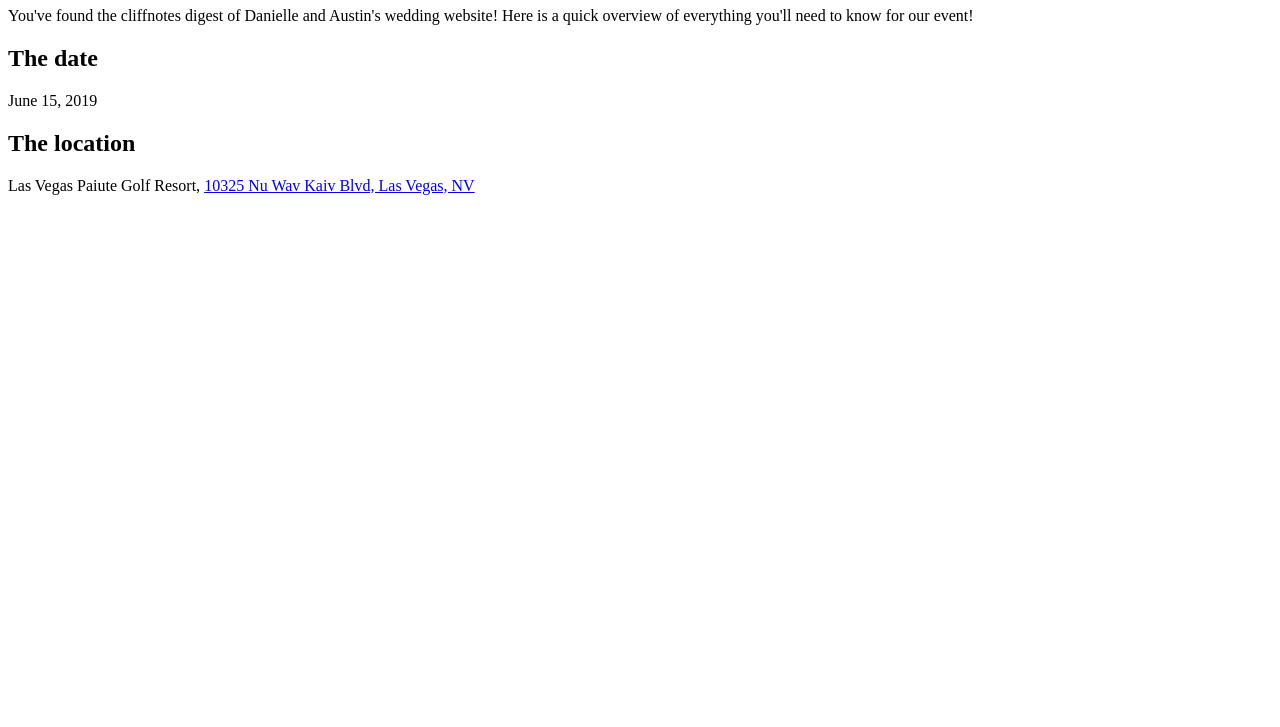
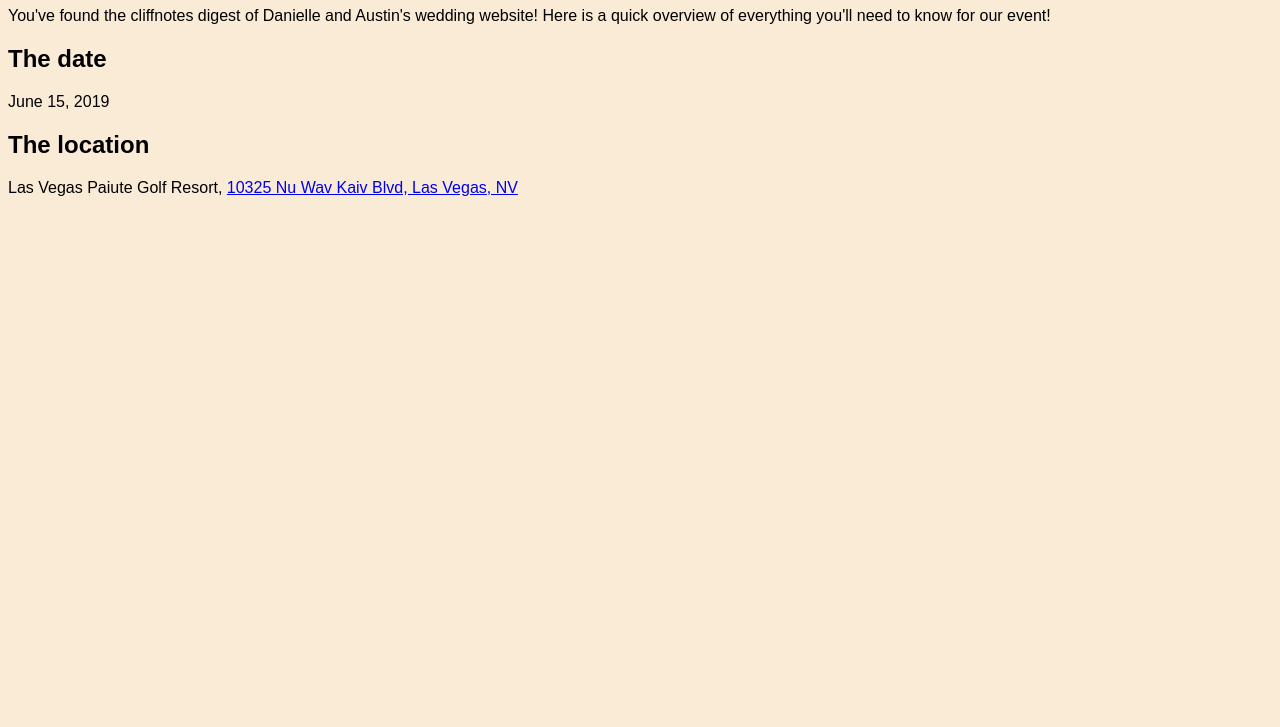
Before and after one commit to bvtujo/wed, a plain HTML site: page index.html in a window 1280 px wide. Shown: the part 73-800 px from the top of the page. Drawn offline with Linux system fonts and the light colour scheme.

Commit message:
css added

```diff
--- /dev/null
+++ b/assets/css/main.css
@@ -0,0 +1,4 @@
+body {
+	font-family: sans-serif;
+	background-color: antiquewhite;
+}
--- a/index.html
+++ b/index.html
@@ -3,6 +3,7 @@
 	<head>
 		<meta charset="utf-8">
 		<title>Danielle &amp; Austin's Wedding</title>
+		<link rel="stylesheet" type="text/css" href="assets/css/main.css">
 	</head>
 
 	<body>
```
